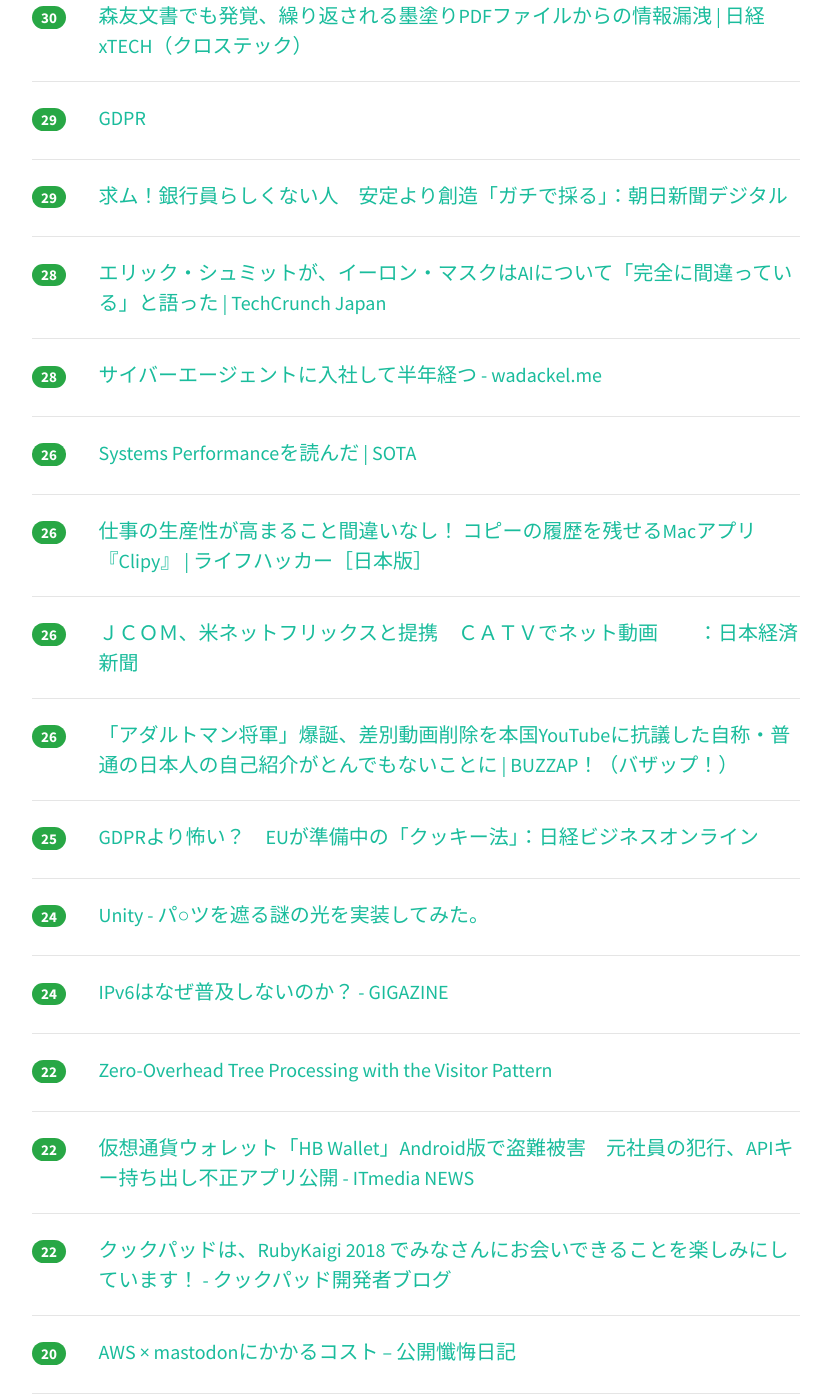
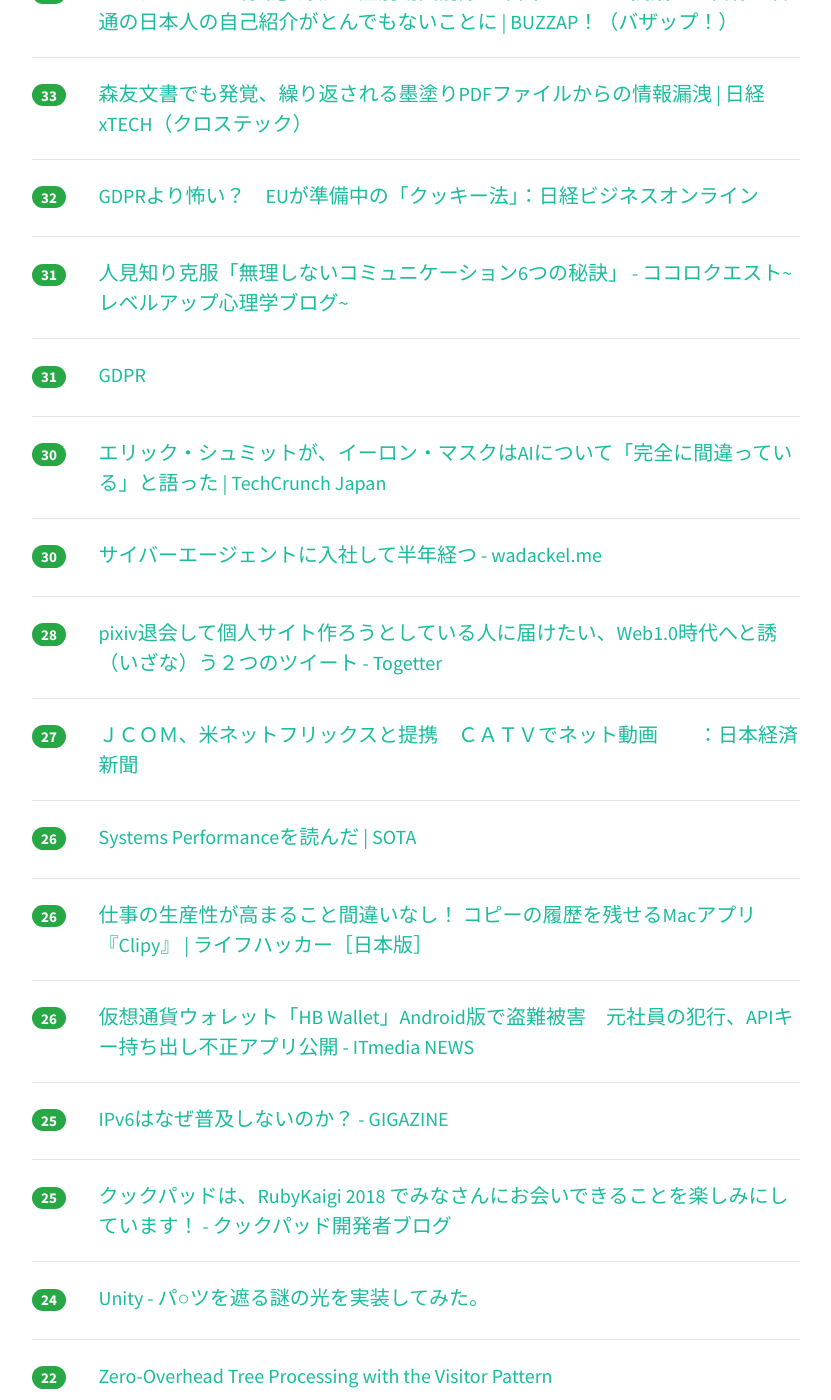
Before and after one commit to yatta47/hatena-matome-site, a Jekyll site: the page built from _posts/2018-05-28-hatena.md, in a window 1280 px wide and 1400 px high, scrolled down 2342 px. Shown: the whole window, without its empty margins (224-1055 px from the left). Built offline with Jekyll 4.4.1, drawn with Linux system fonts in a browser that asks for light colours; nearby versions of some CDN libraries; some of the changed text lies outside the part shown.

Commit message:
Updated 2018-05-28

```diff
--- a/_posts/2018-05-28-hatena.md
+++ b/_posts/2018-05-28-hatena.md
@@ -1,64 +1,74 @@
 ---
 layout: post
 title:  "2018-05-28 はてぶIT"
-date:   2018-05-28 16:03:25
+date:   2018-05-28 17:03:38
 tags: [it-hotentry]
 ---
-52 件のデータあり
+54 件のデータあり
 
 <hr><div class="row">
-<div class="col-1"><span class="badge badge-pill badge-success h2">922</span></div>
+<div class="col-1"><span class="badge badge-pill badge-success h2">981</span></div>
 <div class="col-11"><a href='https://www.buzzfeed.com/jp/daisukefuruta/katsuma-masuhara' target='_blank'>同性を愛するということ　勝間和代のカミングアウト</a></div>
 </div>
 <hr>
 <div class="row">
-<div class="col-1"><span class="badge badge-pill badge-success h2">334</span></div>
+<div class="col-1"><span class="badge badge-pill badge-success h2">353</span></div>
 <div class="col-11"><a href='https://togetter.com/li/1231342' target='_blank'>夜行バスは『朝早く着きすぎて時間潰すのにお金を使うとかえって高くつく』メリットやみなさんがやっている時間潰し方法 - Togetter</a></div>
 </div>
 <hr>
 <div class="row">
-<div class="col-1"><span class="badge badge-pill badge-success h2">292</span></div>
+<div class="col-1"><span class="badge badge-pill badge-success h2">316</span></div>
 <div class="col-11"><a href='https://www.slideshare.net/keisuketsukagoshi/rest-api-graphql' target='_blank'>REST API に疲れたあなたへ贈る GraphQL 入門</a></div>
 </div>
 <hr>
 <div class="row">
-<div class="col-1"><span class="badge badge-pill badge-success h2">157</span></div>
+<div class="col-1"><span class="badge badge-pill badge-success h2">174</span></div>
 <div class="col-11"><a href='https://qiita.com/poly_soft/items/fb649573c19b7a5c0227' target='_blank'>2018年の最前線バックエンドエンジニアに必要なスキルについて考えてみました。</a></div>
 </div>
 <hr>
 <div class="row">
-<div class="col-1"><span class="badge badge-pill badge-success h2">123</span></div>
+<div class="col-1"><span class="badge badge-pill badge-success h2">149</span></div>
 <div class="col-11"><a href='http://bunshun.jp/articles/-/7483' target='_blank'>パソコン通信“最後のホスト”「死ぬまで続ける」と語る理由 | 文春オンライン</a></div>
 </div>
 <hr>
 <div class="row">
-<div class="col-1"><span class="badge badge-pill badge-success h2">99</span></div>
+<div class="col-1"><span class="badge badge-pill badge-success h2">108</span></div>
 <div class="col-11"><a href='http://www.itmedia.co.jp/news/articles/1805/28/news049.html' target='_blank'>GDPR施行で一部米メディアがEUで閲覧不能に　Instapaperも停止中 - ITmedia NEWS</a></div>
 </div>
 <hr>
 <div class="row">
-<div class="col-1"><span class="badge badge-pill badge-success h2">66</span></div>
+<div class="col-1"><span class="badge badge-pill badge-success h2">70</span></div>
 <div class="col-11"><a href='http://karaage.hatenadiary.jp/entry/2018/05/28/073000' target='_blank'>VRゴーグル「Oculus Go」購入・セットアップからおすすめコンテンツ・便利に使うTIPS情報まとめ - karaage. [からあげ]</a></div>
 </div>
 <hr>
 <div class="row">
-<div class="col-1"><span class="badge badge-pill badge-success h2">51</span></div>
+<div class="col-1"><span class="badge badge-pill badge-success h2">57</span></div>
+<div class="col-11"><a href='https://ja.wikipedia.org/wiki/%E5%B7%AE%E5%88%A5%E5%8B%95%E7%94%BB%E5%A4%A7%E9%87%8F%E9%80%9A%E5%A0%B1%E4%BA%8B%E4%BB%B6' target='_blank'>差別動画大量通報事件 - Wikipedia</a></div>
+</div>
+<hr>
+<div class="row">
+<div class="col-1"><span class="badge badge-pill badge-success h2">57</span></div>
 <div class="col-11"><a href='http://little-hands.hatenablog.com/entry/2018/05/27/dependency-injection' target='_blank'>Dependency Injectionを「依存性の注入」と訳すのは非常に悪い誤訳 - little hands' lab</a></div>
 </div>
 <hr>
 <div class="row">
-<div class="col-1"><span class="badge badge-pill badge-success h2">49</span></div>
+<div class="col-1"><span class="badge badge-pill badge-success h2">52</span></div>
 <div class="col-11"><a href='https://coliss.com/articles/build-websites/operation/work/makes-it-easy-to-user-flows.html' target='_blank'>簡単すぎて驚いた！ユーザーフローとプロトタイプが短時間で作成できてしまうツール -Overflow | コリス</a></div>
 </div>
 <hr>
 <div class="row">
-<div class="col-1"><span class="badge badge-pill badge-success h2">48</span></div>
-<div class="col-11"><a href='https://ja.wikipedia.org/wiki/%E5%B7%AE%E5%88%A5%E5%8B%95%E7%94%BB%E5%A4%A7%E9%87%8F%E9%80%9A%E5%A0%B1%E4%BA%8B%E4%BB%B6' target='_blank'>差別動画大量通報事件 - Wikipedia</a></div>
+<div class="col-1"><span class="badge badge-pill badge-success h2">50</span></div>
+<div class="col-11"><a href='https://www.publickey1.jp/blog/18/kubernetescontainerd_11cridocker.html' target='_blank'>Kubernetes対応コンテナランタイム「containerd 1.1」正式リリース。CRIにネイティブ対応し、Dockerより軽量で高速な動作を実現 － Publickey</a></div>
+</div>
+<hr>
+<div class="row">
+<div class="col-1"><span class="badge badge-pill badge-success h2">46</span></div>
+<div class="col-11"><a href='https://togetter.com/li/1228304' target='_blank'>「はたらいて、笑おう。」に自問自答する広告が面白い！ #はた笑メーカー で自分らしい働き方を考えよう - Togetter</a></div>
 </div>
 <hr>
 <div class="row">
 <div class="col-1"><span class="badge badge-pill badge-success h2">44</span></div>
-<div class="col-11"><a href='https://www.publickey1.jp/blog/18/kubernetescontainerd_11cridocker.html' target='_blank'>Kubernetes対応コンテナランタイム「containerd 1.1」正式リリース。CRIにネイティブ対応し、Dockerより軽量で高速な動作を実現 － Publickey</a></div>
+<div class="col-11"><a href='https://www.asahi.com/articles/ASL5T5WVVL5TULFA038.html' target='_blank'>求ム！銀行員らしくない人　安定より創造「ガチで採る」：朝日新聞デジタル</a></div>
 </div>
 <hr>
 <div class="row">
@@ -67,8 +77,18 @@ tags: [it-hotentry]
 </div>
 <hr>
 <div class="row">
+<div class="col-1"><span class="badge badge-pill badge-success h2">40</span></div>
+<div class="col-11"><a href='https://www.slideshare.net/tamrin69/jjugccc2018-app-review-postmortem' target='_blank'>jjugccc2018 app review postmortem</a></div>
+</div>
+<hr>
+<div class="row">
+<div class="col-1"><span class="badge badge-pill badge-success h2">40</span></div>
+<div class="col-11"><a href='http://portal.nifty.com/kiji/180528202987_1.htm' target='_blank'>ネット広告が具現化された世界の話 - デイリーポータルZ</a></div>
+</div>
+<hr>
+<div class="row">
 <div class="col-1"><span class="badge badge-pill badge-success h2">39</span></div>
-<div class="col-11"><a href='https://togetter.com/li/1228304' target='_blank'>「はたらいて、笑おう。」に自問自答する広告が面白い！ #はた笑メーカー で自分らしい働き方を考えよう - Togetter</a></div>
+<div class="col-11"><a href='https://freelance-programmer.com/test-siyousho' target='_blank'>テスト仕様書と派遣テスター</a></div>
 </div>
 <hr>
 <div class="row">
@@ -77,8 +97,8 @@ tags: [it-hotentry]
 </div>
 <hr>
 <div class="row">
-<div class="col-1"><span class="badge badge-pill badge-success h2">36</span></div>
-<div class="col-11"><a href='https://www.slideshare.net/tamrin69/jjugccc2018-app-review-postmortem' target='_blank'>jjugccc2018 app review postmortem</a></div>
+<div class="col-1"><span class="badge badge-pill badge-success h2">38</span></div>
+<div class="col-11"><a href='http://kysmo.hatenablog.jp/entry/2018/05/10/094208' target='_blank'>世界一のデータサイエンティストを目指して　〜Kaggle参加レポート3〜 - Kysmo’s Tech Blog</a></div>
 </div>
 <hr>
 <div class="row">
@@ -87,13 +107,23 @@ tags: [it-hotentry]
 </div>
 <hr>
 <div class="row">
-<div class="col-1"><span class="badge badge-pill badge-success h2">36</span></div>
-<div class="col-11"><a href='http://kysmo.hatenablog.jp/entry/2018/05/10/094208' target='_blank'>世界一のデータサイエンティストを目指して　〜Kaggle参加レポート3〜 - Kysmo’s Tech Blog</a></div>
+<div class="col-1"><span class="badge badge-pill badge-success h2">34</span></div>
+<div class="col-11"><a href='https://gigazine.net/news/20180528-cool-backgrounds/' target='_blank'>無料でクールな印象を与えるブログ・SNS・ウェブサイトっぽいデザインの壁紙を作成できる「Cool Backgrounds」 - GIGAZINE</a></div>
 </div>
 <hr>
 <div class="row">
 <div class="col-1"><span class="badge badge-pill badge-success h2">34</span></div>
-<div class="col-11"><a href='https://gigazine.net/news/20180528-cool-backgrounds/' target='_blank'>無料でクールな印象を与えるブログ・SNS・ウェブサイトっぽいデザインの壁紙を作成できる「Cool Backgrounds」 - GIGAZINE</a></div>
+<div class="col-11"><a href='https://buzzap.jp/news/20180528-japanese-general-adult-man/' target='_blank'>「アダルトマン将軍」爆誕、差別動画削除を本国YouTubeに抗議した自称・普通の日本人の自己紹介がとんでもないことに | BUZZAP！（バザップ！）</a></div>
+</div>
+<hr>
+<div class="row">
+<div class="col-1"><span class="badge badge-pill badge-success h2">33</span></div>
+<div class="col-11"><a href='http://tech.nikkeibp.co.jp/atcl/nxt/column/18/00001/00529/' target='_blank'>森友文書でも発覚、繰り返される墨塗りPDFファイルからの情報漏洩 | 日経 xTECH（クロステック）</a></div>
+</div>
+<hr>
+<div class="row">
+<div class="col-1"><span class="badge badge-pill badge-success h2">32</span></div>
+<div class="col-11"><a href='http://business.nikkeibp.co.jp/atcl/report/15/110879/052500827/' target='_blank'>GDPRより怖い？　EUが準備中の「クッキー法」：日経ビジネスオンライン</a></div>
 </div>
 <hr>
 <div class="row">
@@ -103,37 +133,27 @@ tags: [it-hotentry]
 <hr>
 <div class="row">
 <div class="col-1"><span class="badge badge-pill badge-success h2">31</span></div>
-<div class="col-11"><a href='http://portal.nifty.com/kiji/180528202987_1.htm' target='_blank'>ネット広告が具現化された世界の話 - デイリーポータルZ</a></div>
-</div>
-<hr>
-<div class="row">
-<div class="col-1"><span class="badge badge-pill badge-success h2">31</span></div>
-<div class="col-11"><a href='https://freelance-programmer.com/test-siyousho' target='_blank'>テスト仕様書と派遣テスター</a></div>
+<div class="col-11"><a href='https://www.ppc.go.jp/enforcement/cooperation/cooperation/GDPR/' target='_blank'>GDPR</a></div>
 </div>
 <hr>
 <div class="row">
 <div class="col-1"><span class="badge badge-pill badge-success h2">30</span></div>
-<div class="col-11"><a href='http://tech.nikkeibp.co.jp/atcl/nxt/column/18/00001/00529/' target='_blank'>森友文書でも発覚、繰り返される墨塗りPDFファイルからの情報漏洩 | 日経 xTECH（クロステック）</a></div>
+<div class="col-11"><a href='https://jp.techcrunch.com/2018/05/27/2018-05-25-eric-schmidt-musk-exactly-wrong/' target='_blank'>エリック・シュミットが、イーロン・マスクはAIについて「完全に間違っている」と語った | TechCrunch Japan</a></div>
 </div>
 <hr>
 <div class="row">
-<div class="col-1"><span class="badge badge-pill badge-success h2">29</span></div>
-<div class="col-11"><a href='https://www.ppc.go.jp/enforcement/cooperation/cooperation/GDPR/' target='_blank'>GDPR</a></div>
-</div>
-<hr>
-<div class="row">
-<div class="col-1"><span class="badge badge-pill badge-success h2">29</span></div>
-<div class="col-11"><a href='https://www.asahi.com/articles/ASL5T5WVVL5TULFA038.html' target='_blank'>求ム！銀行員らしくない人　安定より創造「ガチで採る」：朝日新聞デジタル</a></div>
+<div class="col-1"><span class="badge badge-pill badge-success h2">30</span></div>
+<div class="col-11"><a href='https://blog.wadackel.me/2018/ca-for-half-a-year/' target='_blank'>サイバーエージェントに入社して半年経つ - wadackel.me</a></div>
 </div>
 <hr>
 <div class="row">
 <div class="col-1"><span class="badge badge-pill badge-success h2">28</span></div>
-<div class="col-11"><a href='https://jp.techcrunch.com/2018/05/27/2018-05-25-eric-schmidt-musk-exactly-wrong/' target='_blank'>エリック・シュミットが、イーロン・マスクはAIについて「完全に間違っている」と語った | TechCrunch Japan</a></div>
+<div class="col-11"><a href='https://togetter.com/li/1231615' target='_blank'>pixiv退会して個人サイト作ろうとしている人に届けたい、Web1.0時代へと誘（いざな）う２つのツイート - Togetter</a></div>
 </div>
 <hr>
 <div class="row">
-<div class="col-1"><span class="badge badge-pill badge-success h2">28</span></div>
-<div class="col-11"><a href='https://blog.wadackel.me/2018/ca-for-half-a-year/' target='_blank'>サイバーエージェントに入社して半年経つ - wadackel.me</a></div>
+<div class="col-1"><span class="badge badge-pill badge-success h2">27</span></div>
+<div class="col-11"><a href='https://www.nikkei.com/article/DGXMZO31022960X20C18A5MM8000/' target='_blank'>ＪＣＯＭ、米ネットフリックスと提携　ＣＡＴＶでネット動画　　：日本経済新聞</a></div>
 </div>
 <hr>
 <div class="row">
@@ -148,27 +168,22 @@ tags: [it-hotentry]
 <hr>
 <div class="row">
 <div class="col-1"><span class="badge badge-pill badge-success h2">26</span></div>
-<div class="col-11"><a href='https://www.nikkei.com/article/DGXMZO31022960X20C18A5MM8000/' target='_blank'>ＪＣＯＭ、米ネットフリックスと提携　ＣＡＴＶでネット動画　　：日本経済新聞</a></div>
-</div>
-<hr>
-<div class="row">
-<div class="col-1"><span class="badge badge-pill badge-success h2">26</span></div>
-<div class="col-11"><a href='https://buzzap.jp/news/20180528-japanese-general-adult-man/' target='_blank'>「アダルトマン将軍」爆誕、差別動画削除を本国YouTubeに抗議した自称・普通の日本人の自己紹介がとんでもないことに | BUZZAP！（バザップ！）</a></div>
+<div class="col-11"><a href='http://www.itmedia.co.jp/news/articles/1805/28/news052.html' target='_blank'>仮想通貨ウォレット「HB Wallet」Android版で盗難被害　元社員の犯行、APIキー持ち出し不正アプリ公開 - ITmedia NEWS</a></div>
 </div>
 <hr>
 <div class="row">
 <div class="col-1"><span class="badge badge-pill badge-success h2">25</span></div>
-<div class="col-11"><a href='http://business.nikkeibp.co.jp/atcl/report/15/110879/052500827/' target='_blank'>GDPRより怖い？　EUが準備中の「クッキー法」：日経ビジネスオンライン</a></div>
+<div class="col-11"><a href='https://gigazine.net/news/20180528-ipv6-only-for-the-rich/' target='_blank'>IPv6はなぜ普及しないのか？ - GIGAZINE</a></div>
+</div>
+<hr>
+<div class="row">
+<div class="col-1"><span class="badge badge-pill badge-success h2">25</span></div>
+<div class="col-11"><a href='http://techlife.cookpad.com/entry/2018/05/28/143226' target='_blank'>クックパッドは、RubyKaigi 2018 でみなさんにお会いできることを楽しみにしています！ - クックパッド開発者ブログ</a></div>
 </div>
 <hr>
 <div class="row">
 <div class="col-1"><span class="badge badge-pill badge-success h2">24</span></div>
 <div class="col-11"><a href='https://qiita.com/kamanii24/items/0e4825b7a3406d7d3332' target='_blank'>Unity - パ○ツを遮る謎の光を実装してみた。</a></div>
-</div>
-<hr>
-<div class="row">
-<div class="col-1"><span class="badge badge-pill badge-success h2">24</span></div>
-<div class="col-11"><a href='https://gigazine.net/news/20180528-ipv6-only-for-the-rich/' target='_blank'>IPv6はなぜ普及しないのか？ - GIGAZINE</a></div>
 </div>
 <hr>
 <div class="row">
@@ -178,12 +193,12 @@ tags: [it-hotentry]
 <hr>
 <div class="row">
 <div class="col-1"><span class="badge badge-pill badge-success h2">22</span></div>
-<div class="col-11"><a href='http://www.itmedia.co.jp/news/articles/1805/28/news052.html' target='_blank'>仮想通貨ウォレット「HB Wallet」Android版で盗難被害　元社員の犯行、APIキー持ち出し不正アプリ公開 - ITmedia NEWS</a></div>
+<div class="col-11"><a href='https://hermitage-netaudio.com/difference-between-wav-and-flac/' target='_blank'>FLACよりWAVの方が音質が良いわけではない</a></div>
 </div>
 <hr>
 <div class="row">
-<div class="col-1"><span class="badge badge-pill badge-success h2">22</span></div>
-<div class="col-11"><a href='http://techlife.cookpad.com/entry/2018/05/28/143226' target='_blank'>クックパッドは、RubyKaigi 2018 でみなさんにお会いできることを楽しみにしています！ - クックパッド開発者ブログ</a></div>
+<div class="col-1"><span class="badge badge-pill badge-success h2">21</span></div>
+<div class="col-11"><a href='https://japan.cnet.com/article/35119829/' target='_blank'>GDPR施行で一部の米ニュースサイトが欧州で閲覧不能に - CNET Japan</a></div>
 </div>
 <hr>
 <div class="row">
@@ -193,22 +208,17 @@ tags: [it-hotentry]
 <hr>
 <div class="row">
 <div class="col-1"><span class="badge badge-pill badge-success h2">20</span></div>
-<div class="col-11"><a href='https://hermitage-netaudio.com/difference-between-wav-and-flac/' target='_blank'>FLACよりWAVの方が音質が良いわけではない</a></div>
-</div>
-<hr>
-<div class="row">
-<div class="col-1"><span class="badge badge-pill badge-success h2">20</span></div>
-<div class="col-11"><a href='https://japan.cnet.com/article/35119829/' target='_blank'>GDPR施行で一部の米ニュースサイトが欧州で閲覧不能に - CNET Japan</a></div>
+<div class="col-11"><a href='http://asondemita.hatenablog.com/entry/2018/05/27/203526' target='_blank'>micro:bit(マイクロビット）を使った「小学校プログラミング教育の手引（第一版）」A分類６年生理科の作成例 - asondemita’s diary</a></div>
 </div>
 <hr>
 <div class="row">
 <div class="col-1"><span class="badge badge-pill badge-success h2">19</span></div>
-<div class="col-11"><a href='http://asondemita.hatenablog.com/entry/2018/05/27/203526' target='_blank'>micro:bit(マイクロビット）を使った「小学校プログラミング教育の手引（第一版）」A分類６年生理科の作成例 - asondemita’s diary</a></div>
+<div class="col-11"><a href='http://kamonohashiperry.com/archives/1659' target='_blank'>Bayesian Statistics and Marketingの5章 – 家計の異質性を考慮した階層ベイズモデル | かものはしの分析ブログ</a></div>
 </div>
 <hr>
 <div class="row">
-<div class="col-1"><span class="badge badge-pill badge-success h2">18</span></div>
-<div class="col-11"><a href='http://kamonohashiperry.com/archives/1659' target='_blank'>Bayesian Statistics and Marketingの5章 – 家計の異質性を考慮した階層ベイズモデル | かものはしの分析ブログ</a></div>
+<div class="col-1"><span class="badge badge-pill badge-success h2">19</span></div>
+<div class="col-11"><a href='https://medium.com/tichise/7105169007bd' target='_blank'>Oculus Goを買ったら世界が変わった – Hardware is Hard – Medium</a></div>
 </div>
 <hr>
 <div class="row">
@@ -217,23 +227,28 @@ tags: [it-hotentry]
 </div>
 <hr>
 <div class="row">
+<div class="col-1"><span class="badge badge-pill badge-success h2">18</span></div>
+<div class="col-11"><a href='http://developer.hatenastaff.com/intern2018' target='_blank'>はてなサマーインターン2018</a></div>
+</div>
+<hr>
+<div class="row">
+<div class="col-1"><span class="badge badge-pill badge-success h2">18</span></div>
+<div class="col-11"><a href='https://tmtms.hatenablog.com/entry/201805/mysql-sjis-cp932' target='_blank'>MySQLのsjisとcp932の違い - @tmtms のメモ</a></div>
+</div>
+<hr>
+<div class="row">
+<div class="col-1"><span class="badge badge-pill badge-success h2">17</span></div>
+<div class="col-11"><a href='http://b.hatena.ne.jp/entry/s/www.asahi.com/articles/ASL5W4F1ZL5WTNAB00D.html' target='_blank'>はてなブックマーク - 萩生田氏「赤ちゃんはママがいいに決まっている」：朝日新聞デジタル</a></div>
+</div>
+<hr>
+<div class="row">
 <div class="col-1"><span class="badge badge-pill badge-success h2">17</span></div>
 <div class="col-11"><a href='https://www3.nhk.or.jp/news/html/20180527/k10011455031000.html' target='_blank'>ＥＵ個人情報保護規制施行 巨額の課徴金も 日本企業は注意を | NHKニュース</a></div>
 </div>
 <hr>
 <div class="row">
-<div class="col-1"><span class="badge badge-pill badge-success h2">16</span></div>
-<div class="col-11"><a href='http://b.hatena.ne.jp/entry/s/www.asahi.com/articles/ASL5W4F1ZL5WTNAB00D.html' target='_blank'>はてなブックマーク - 萩生田氏「赤ちゃんはママがいいに決まっている」：朝日新聞デジタル</a></div>
-</div>
-<hr>
-<div class="row">
 <div class="col-1"><span class="badge badge-pill badge-success h2">15</span></div>
 <div class="col-11"><a href='http://cyberlaw.cocolog-nifty.com/blog/2018/05/gdpr-6b0a.html' target='_blank'>個人情報保護委員会のGDPR日本語訳: Cyberlaw</a></div>
-</div>
-<hr>
-<div class="row">
-<div class="col-1"><span class="badge badge-pill badge-success h2">15</span></div>
-<div class="col-11"><a href='http://developer.hatenastaff.com/intern2018' target='_blank'>はてなサマーインターン2018</a></div>
 </div>
 <hr>
 <div class="row">
@@ -247,8 +262,8 @@ tags: [it-hotentry]
 </div>
 <hr>
 <div class="row">
-<div class="col-1"><span class="badge badge-pill badge-success h2">12</span></div>
-<div class="col-11"><a href='https://togetter.com/li/1231615' target='_blank'>pixiv退会して個人サイト作ろうとしている人に届けたい、Web1.0時代へと誘（いざな）う２つのツイート - Togetter</a></div>
+<div class="col-1"><span class="badge badge-pill badge-success h2">11</span></div>
+<div class="col-11"><a href='https://togetter.com/li/1231259' target='_blank'>【しばき隊】男組の元組長添田充啓（高橋直輝）が死亡。様々な反応 - Togetter</a></div>
 </div>
 <hr>
 <div class="row">
@@ -261,8 +276,3 @@ tags: [it-hotentry]
 <div class="col-11"><a href='https://www.bloomberg.co.jp/news/articles/2018-05-27/P962H26JIJUO01' target='_blank'>日銀も危惧、邦銀の海外クレジット投資が過去最大73兆円－米金利警戒 - Bloomberg</a></div>
 </div>
 <hr>
-<div class="row">
-<div class="col-1"><span class="badge badge-pill badge-success h2">10</span></div>
-<div class="col-11"><a href='https://togetter.com/li/1231259' target='_blank'>【しばき隊】男組の元組長添田充啓（高橋直輝）が死亡。様々な反応 - Togetter</a></div>
-</div>
-<hr>
```
